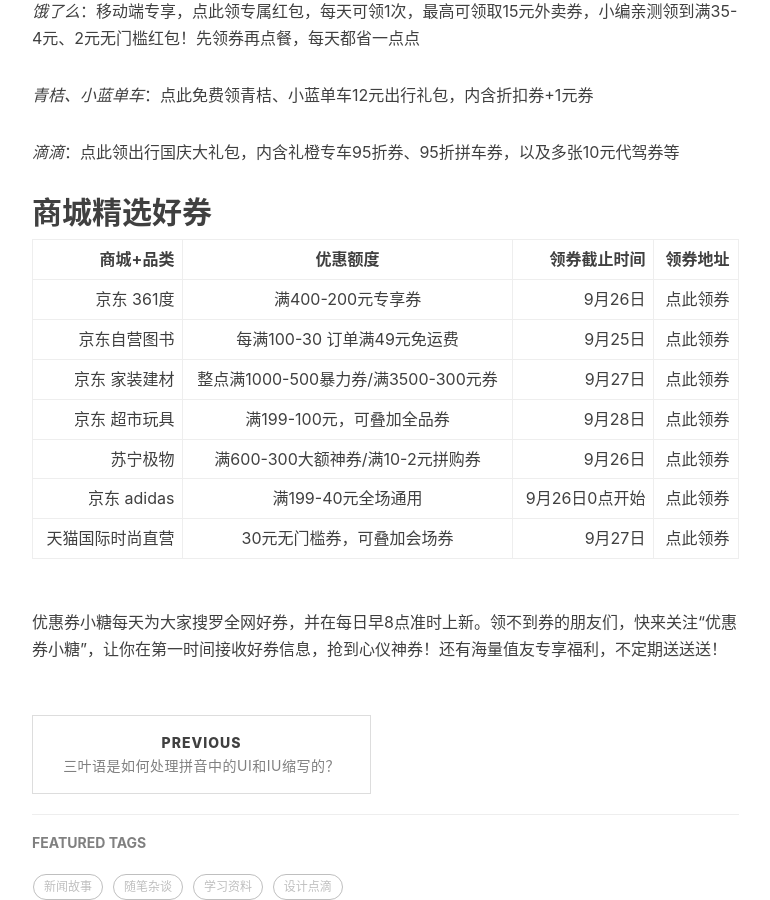
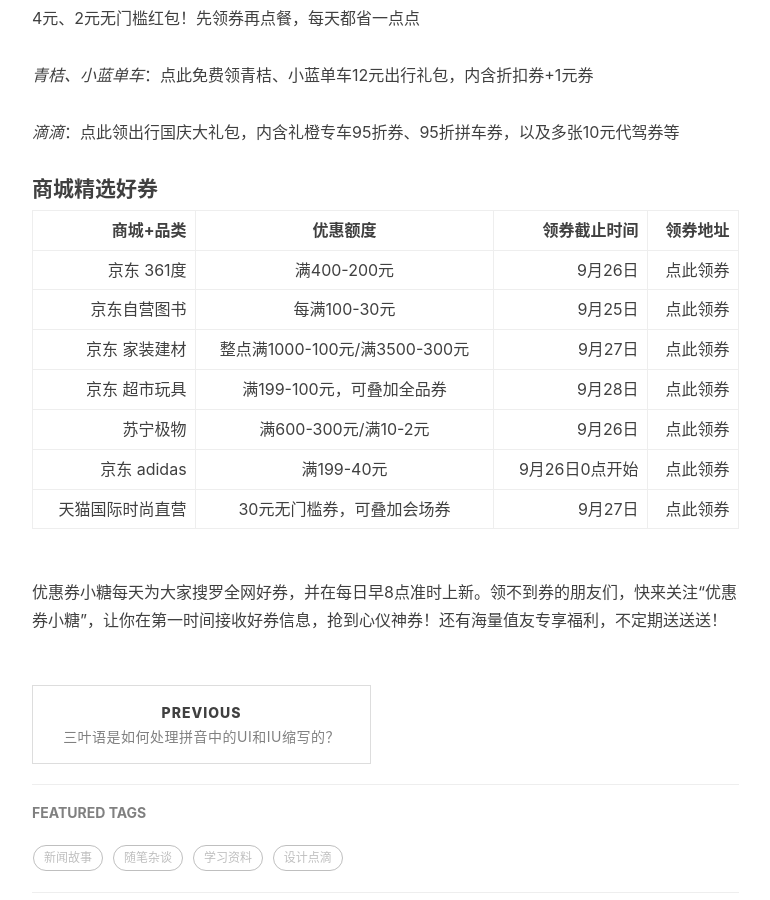
Before and after one commit to jrhq/jrhq.github.io, a Jekyll site: the page built from _posts/2019-09-25-今日好券.md, in a window 1280 px wide and 900 px high, scrolled down 1075 px. Shown: the whole window, without its empty margins (233-1003 px from the left). Built offline with Jekyll 4.4.1, drawn with Linux system fonts in a browser that asks for light colours; nearby versions of some CDN libraries; comment, search, counter and statistics services are not loaded.

Commit message:
Update 2019-09-25-今日好券.md

```diff
--- a/_posts/2019-09-25-今日好券.md
+++ b/_posts/2019-09-25-今日好券.md
@@ -10,7 +10,7 @@
     - 神券
 ---
 
-## 今日必领
+#### 今日必领
 
 *一、京东：每周可领取一张满30-3元白条券*，可用于白条闪付、京东闪付、京东付款码
 
@@ -18,7 +18,7 @@
 
 *三、京东：关注店铺领50+京豆*，京豆每天上午11点半左右发布最新的，感兴趣的准时来领，先到先得，领完即止
 
-## 外卖出行
+#### 外卖出行
 
 *饿了么*：移动端专享，点此领专属红包，每天可领1次，最高可领取15元外卖券，小编亲测领到满35-4元、2元无门槛红包！先领券再点餐，每天都省一点点
 
@@ -26,16 +26,16 @@
 
 *滴滴*：点此领出行国庆大礼包，内含礼橙专车95折券、95折拼车券，以及多张10元代驾券等
 
-## 商城精选好券
+#### 商城精选好券
 
 | 商城+品类 | 优惠额度 | 领券截止时间 | 领券地址 |
 |-:|:-:|-:|-:|
-| 京东 361度 | 满400-200元专享券 | 9月26日 | 点此领券 |
-| 京东自营图书 | 每满100-30 订单满49元免运费 | 9月25日 | 点此领券 |
-| 京东 家装建材 | 整点满1000-500暴力券/满3500-300元券 | 9月27日 | 点此领券 |
+| 京东 361度 | 满400-200元 | 9月26日 | 点此领券 |
+| 京东自营图书 | 每满100-30元 | 9月25日 | 点此领券 |
+| 京东 家装建材 | 整点满1000-100元/满3500-300元 | 9月27日 | 点此领券 |
 | 京东 超市玩具 | 满199-100元，可叠加全品券 | 9月28日 | 点此领券 |
-| 苏宁极物 | 满600-300大额神券/满10-2元拼购券 | 9月26日 | 点此领券 |
-| 京东 adidas | 满199-40元全场通用 | 9月26日0点开始 | 点此领券 |
+| 苏宁极物 | 满600-300元/满10-2元 | 9月26日 | 点此领券 |
+| 京东 adidas | 满199-40元 | 9月26日0点开始 | 点此领券 |
 | 天猫国际时尚直营 | 30元无门槛券，可叠加会场券 | 9月27日 | 点此领券 |
 
 优惠券小糖每天为大家搜罗全网好券，并在每日早8点准时上新。领不到券的朋友们，快来关注“优惠券小糖”，让你在第一时间接收好券信息，抢到心仪神券！还有海量值友专享福利，不定期送送送！
```
